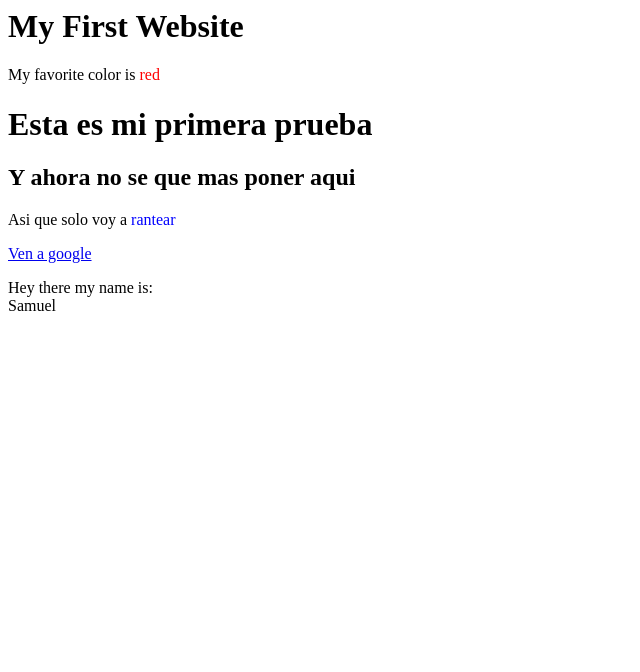
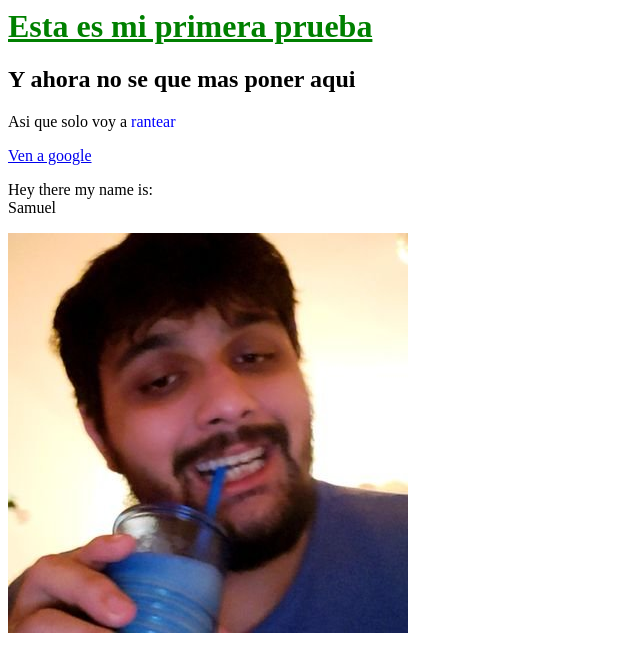
Before and after one commit to Beefchief3/cartoon-hero1, a plain HTML site: page test.html in a window 1280 px wide. Shown: the whole page, without its empty margins (0-640 px from the left). Drawn offline with Linux system fonts and the light colour scheme.

Commit message:
Played around

```diff
--- a/test.html
+++ b/test.html
@@ -1,6 +1,10 @@
-<h1>My First Website</h1>
-<p>My favorite color is <span style="color: red">red</span></p>
-<h1>Esta es mi primera prueba</h1>
+<html>
+<head>
+	<title>Beef's house</title>
+</head>
+<body>
+
+<h1 style="color: green; text-decoration: underline;">Esta es mi primera prueba</h1>
 <h2>Y ahora no se que mas poner aqui</h2>
 <p>Asi que solo voy a <span style="color: blue">rantear</span></p>
 <div>
@@ -11,3 +15,6 @@
 
 <p>Hey there my name is: <br>
 Samuel</p>
+<img src="test.jpeg">
+</body>
+</html>
```
Also changed, not shown: test.jpeg (added).
